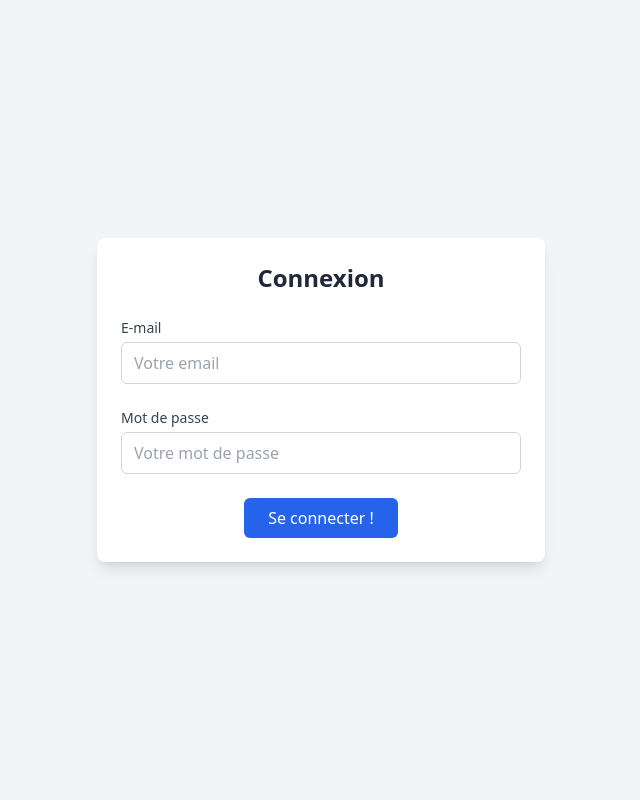
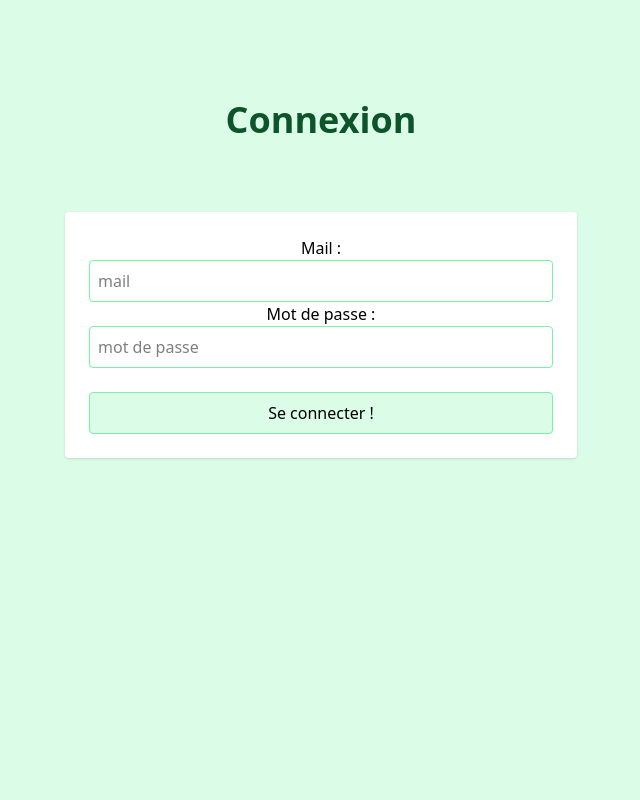
Before and after one commit to Frankam487/espace_membre, a PHP site: page /connexion.php in a window 1280 px wide. Shown: the whole page, without its empty margins (319-959 px from the left). Run offline with PHP 8.4, Linux system fonts and the light colour scheme; some libraries are stand-ins or nearby versions.

Commit message:
connexion

```diff
--- a/connexion.php
+++ b/connexion.php
@@ -1,51 +1,81 @@
+<?php
+require_once './db.php';
+
+function handlePostRequest($pdo)
+{
+  //verification du type de requete
+  if ($_SERVER['REQUEST_METHOD'] !== 'POST') {
+    return;
+  }
+
+  $mailconnect = htmlspecialchars($_POST['mailconnect']);
+  $mdpconnect = $_POST['mdpconnect'];
+  if (empty($mailconnect) || empty($mdpconnect)) {
+    return "tous les champs doivent etre remplir";
+  }
+
+  return authenticateUser($pdo, $mailconnect, $mdpconnect);
+}
+function authenticateUser($pdo, $mailconnect, $mdpconnect)
+{
+
+
+  $sql = "SELECT * FROM membre WHERE mail = :mailconnect";
+  $reqMail = $pdo->prepare($sql);
+  $reqMail->execute(compact('mailconnect'));
+  $mailExist = $reqMail->fetch();
+  if (!$mailExist) {
+    return "se mail est introuvable";
+  }
+}
+$erreur = handlePostRequest($pdo);
+
+?>
+
+
+
+
+
+
+
+
+
 <!DOCTYPE html>
-<html lang="fr">
+<html lang="en">
 
 <head>
-  <title>TUTO PHP - Connexion</title>
+  <title>connection</title>
+  <script src="https://cdn.jsdelivr.net/npm/@tailwindcss/browser@4"></script>
   <meta charset="utf-8">
-  <meta name="viewport" content="width=device-width, initial-scale=1.0">
-  <script src="https://cdn.tailwindcss.com"></script>
 </head>
 
-<body class="bg-gray-100 min-h-screen flex items-center justify-center p-4">
-  <div class="max-w-md w-full bg-white rounded-lg shadow-lg p-6">
-    <h2 class="text-2xl font-bold text-center text-gray-800 mb-6">Connexion</h2>
+<body class="bg-green-100 pt-[100px] font-family-Poppins">
+  <div align="center">
+    <h2 class="text-4xl font-bold text-green-900 text-center mb-6">Connexion</h2>
+    <br /><br />
+    <form method="POST" action="" class="bg-white p-6 rounded shadow max-w-lg mx-auto">
+      <?php
+      if (isset($erreur)) {
+        echo '<p class="bg-red-500 w-full border border-green-300 p-2 rounded focus:outline-none focus:border-green-500 text-white font-bold">' . $erreur . '</p>';
+      }
 
-    <form method="POST" action="" class="space-y-6">
-      <div>
-        <label for="mailconnect" class="block text-sm font-medium text-gray-700 mb-1">E-mail</label>
-        <input
-          type="email"
-          name="mailconnect"
-          id="mailconnect"
-          placeholder="Votre email"
-          class="w-full px-3 py-2 border border-gray-300 rounded-md focus:outline-none focus:ring-2 focus:ring-blue-500 focus:border-transparent" />
-      </div>
+      ?>
 
-      <div>
-        <label for="mdpconnect" class="block text-sm font-medium text-gray-700 mb-1">Mot de passe</label>
-        <input
-          type="password"
-          name="mdpconnect"
-          id="mdpconnect"
-          placeholder="Votre mot de passe"
-          class="w-full px-3 py-2 border border-gray-300 rounded-md focus:outline-none focus:ring-2 focus:ring-blue-500 focus:border-transparent" />
-      </div>
 
-      <div class="flex justify-center">
-        <input
-          type="submit"
-          value="Se connecter !"
-          class="bg-blue-600 text-white px-6 py-2 rounded-md hover:bg-blue-700 transition-colors duration-200 cursor-pointer" />
-      </div>
+
+      <label for="mailconnect" class="">Mail :</label>
+
+      <!-- E-mail : <input type="email" name="mailconnect" placeholder="Mail" /> <br><br> -->
+      <input type="mail" placeholder="mail" id="mailconnect" name="mailconnect" value="<?= $mailconnect ?? '' ?>" class="w-full border border-green-300 p-2 rounded focus:outline-none focus:border-green-500" />
+
+      <label for="mdpconnect" class="">Mot de passe :</label>
+
+      <input type="password" placeholder="mot de passe" id="mdpconnect" name="mdpconnect" value="<?= $mdpconnect ?? '' ?>" class="w-full border border-green-300 p-2 rounded focus:outline-none focus:border-green-500" />
+      <!-- PassWord : <input type="password" name="mdpconnect" placeholder="Mot de passe" /> -->
+      <br /><br />
+      <input type="submit" value="Se connecter !" class="w-full border border-green-300 p-2 rounded focus:outline-none focus:border-green-500 bg-green-100 cursor-pointer" />
     </form>
 
-    <?php if (isset($erreur)): ?>
-      <div class="mt-4 p-3 bg-red-100 text-red-700 rounded-md text-center">
-        <?php echo $erreur; ?>
-      </div>
-    <?php endif; ?>
   </div>
 </body>
 
```
Also changed, not shown: src/output.css (+33 -0 lines).
